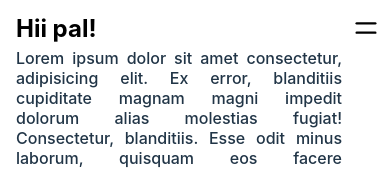
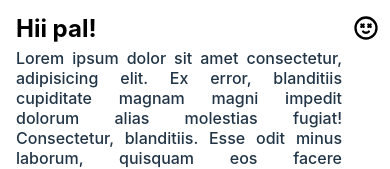
Before and after one commit to krishnakanthati/hiipal, a React (Vite) app: page /#/ in a window 390 px wide. Shown: the top 169 px of the page. Built offline with nearby package versions, Linux system fonts and the light colour scheme.

Commit message:
responsive site

```diff
--- a/src/components/Navbar/Navbar.jsx
+++ b/src/components/Navbar/Navbar.jsx
@@ -71,10 +71,15 @@ function Navbar() {
                 to=""
                 onClick={() => setToggleMenu(!toggleMenu)}
               >
-                {toggleMenu ? (
+                {/* {toggleMenu ? (
                   <AiIcons.AiOutlineClose className="nav-icon" />
                 ) : (
                   <TbIcons.TbMenu className="nav-icon" />
+                )} */}
+                {toggleMenu ? (
+                  <TbIcons.TbMoodSadDizzy className="nav-icon" />
+                ) : (
+                  <TbIcons.TbMoodSmileDizzy className="nav-icon" />
                 )}
               </Link>
             </li>
```
